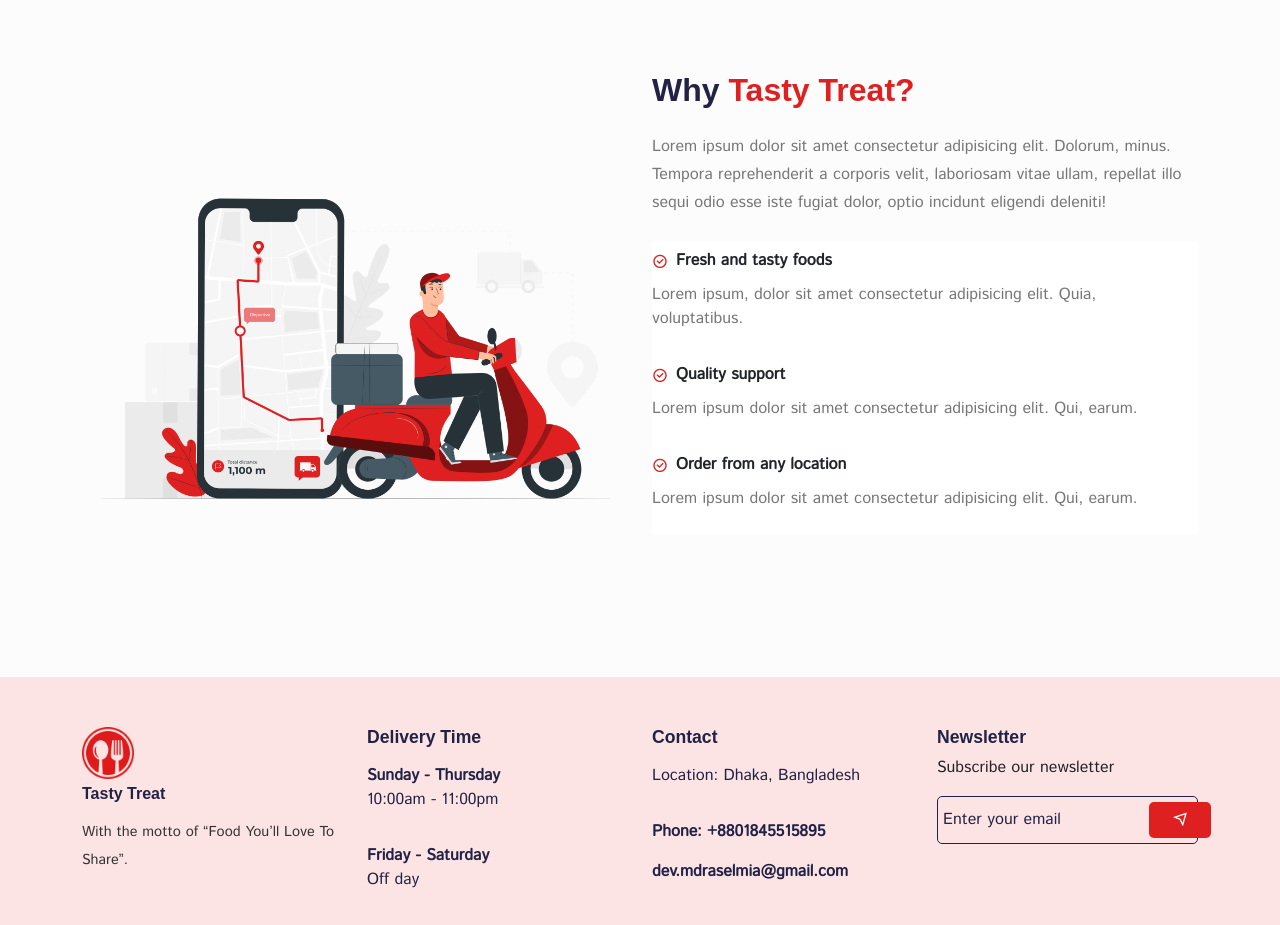
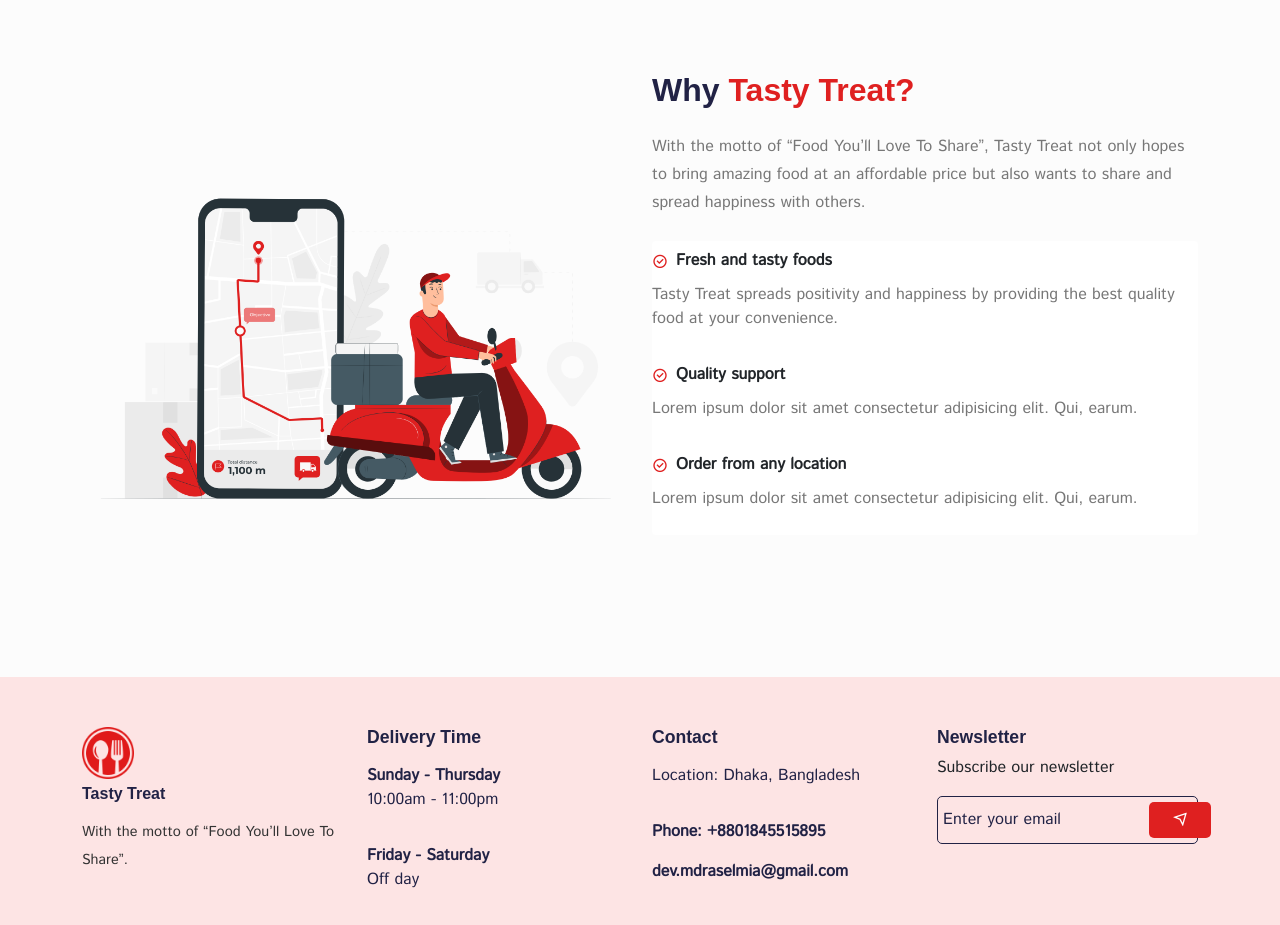
Before and after one commit to mdraselmiah95/tasty-treat-app, a React (Create React App) app: page /home in a window 1280 px wide. Shown: the part 3140-4065 px from the top of the page. Built offline with nearby package versions, Linux system fonts and the light colour scheme; a web font is replaced by a local one.

Commit message:
WIP on Tasty Treat Food App why Testy Treat section

```diff
--- a/src/pages/Home.jsx
+++ b/src/pages/Home.jsx
@@ -248,21 +248,20 @@ const Home = () => {
                   Why <span>Tasty Treat?</span>
                 </h2>
                 <p className="tasty__treat-desc">
-                  Lorem ipsum dolor sit amet consectetur adipisicing elit.
-                  Dolorum, minus. Tempora reprehenderit a corporis velit,
-                  laboriosam vitae ullam, repellat illo sequi odio esse iste
-                  fugiat dolor, optio incidunt eligendi deleniti!
+                  With the motto of “Food You’ll Love To Share”, Tasty Treat not
+                  only hopes to bring amazing food at an affordable price but
+                  also wants to share and spread happiness with others.
                 </p>
 
                 <ListGroup className="mt-4">
                   <ListGroupItem className="border-0 ps-0">
                     <p className=" choose__us-title d-flex align-items-center gap-2 ">
-                      <i class="ri-checkbox-circle-line"></i> Fresh and tasty
-                      foods
+                      <i className="ri-checkbox-circle-line"></i> Fresh and
+                      tasty foods
                     </p>
                     <p className="choose__us-desc">
-                      Lorem ipsum, dolor sit amet consectetur adipisicing elit.
-                      Quia, voluptatibus.
+                      Tasty Treat spreads positivity and happiness by providing
+                      the best quality food at your convenience.
                     </p>
                   </ListGroupItem>
 
```
